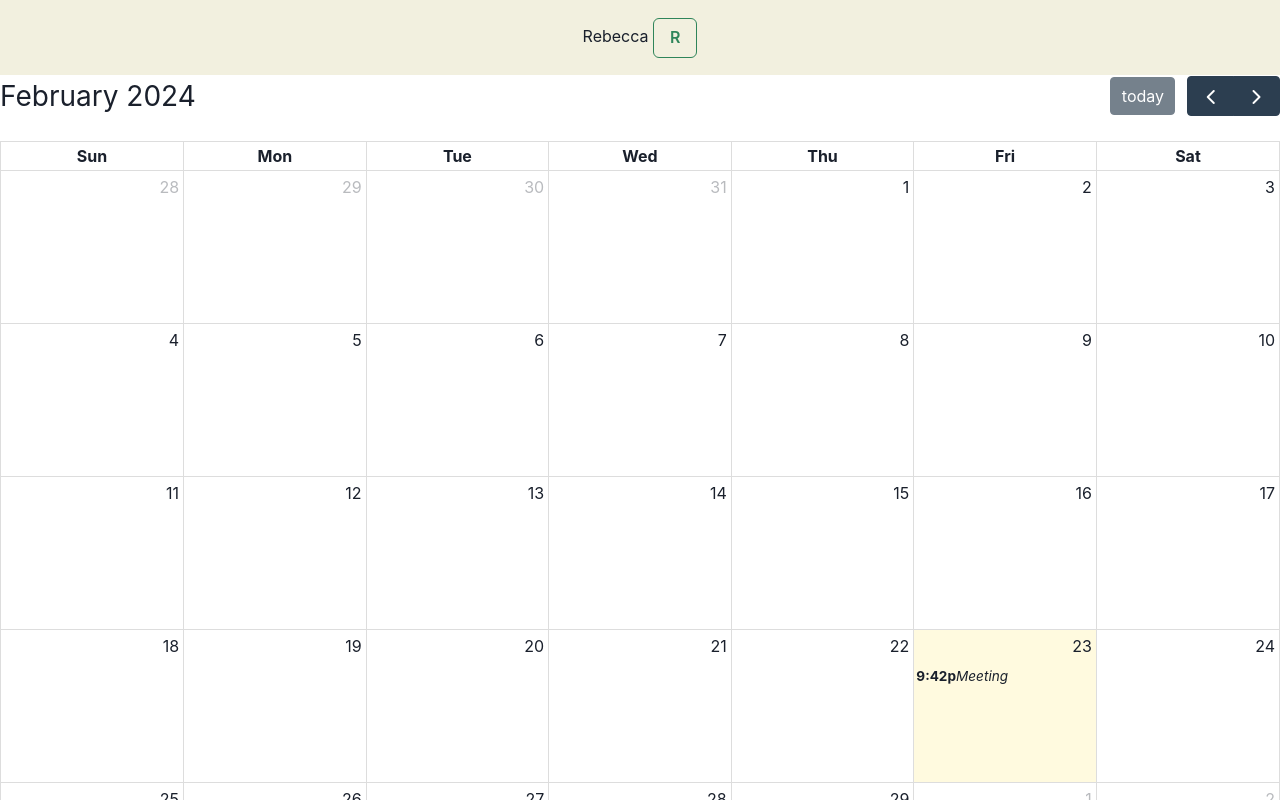
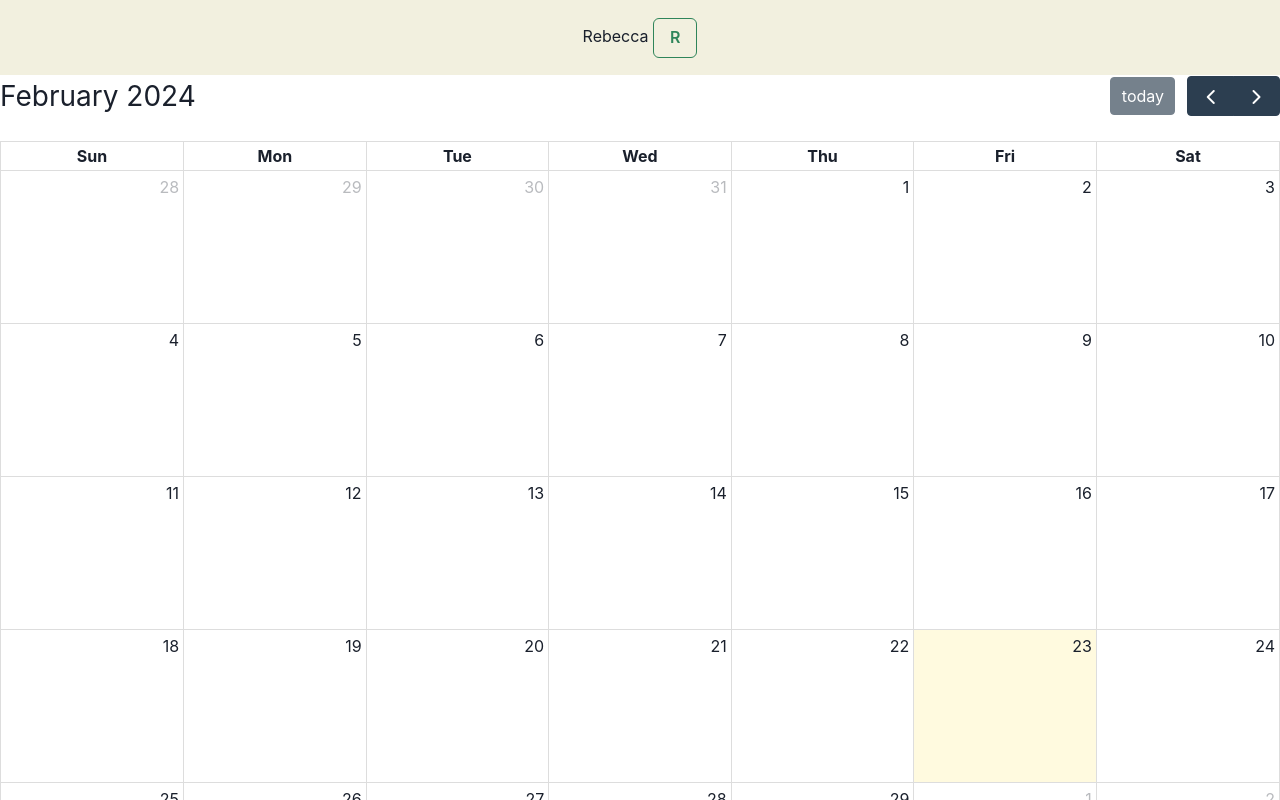
Before and after one commit to rebeccaquey/Calendar-Event-App, a React (Create React App) app: page / in a window 1280 px wide. Shown: the top 800 px of the page. Built offline with nearby package versions, Linux system fonts and the light colour scheme; no server answers.

Commit message:
update calendarView to show the users event on the calendar, but cannot click on each event to view individual details

```diff
--- a/src/CalendarView.jsx
+++ b/src/CalendarView.jsx
@@ -1,33 +1,34 @@
 import React from 'react';
 import FullCalendar from '@fullcalendar/react';
 import dayGridPlugin from '@fullcalendar/daygrid';
-import listPlugin from '@fullcalendar/list';
-import timeGridPlugin from '@fullcalendar/timegrid';
 
+const CalendarView = (props) => {
+  const events = [];
+  //currently just views the calendar with the user's events, but cant click on each event to see more details
+  if (props.userInviteData) {
+    props.userInviteData.forEach(ele => {
+      const event = {
+        eventId: ele.id,
+        title: ele.event_name,
+        start: ele.event_start,
+        description: ele.event_description,
+        owner: ele.event_owner,
+        length: ele.event_length,
+        location: ele.event_location
+      }
+      events.push(event);
+    });
+  }
 
-
-const events = [
-  { title: 'Meeting', start: new Date() }
-]
-
-const CalendarView = (props) => (
+  return (
   <div>
     <FullCalendar
       plugins={[dayGridPlugin]}
       initialView='dayGridMonth'
       weekends={true}
       events={events}
-      eventContent={renderEventContent}
     />
   </div>
-);
-
-function renderEventContent(eventInfo) {
-  return (
-    <>
-      <b>{eventInfo.timeText}</b>
-      <i>{eventInfo.event.title}</i>
-    </>
   )
 }
 
```
